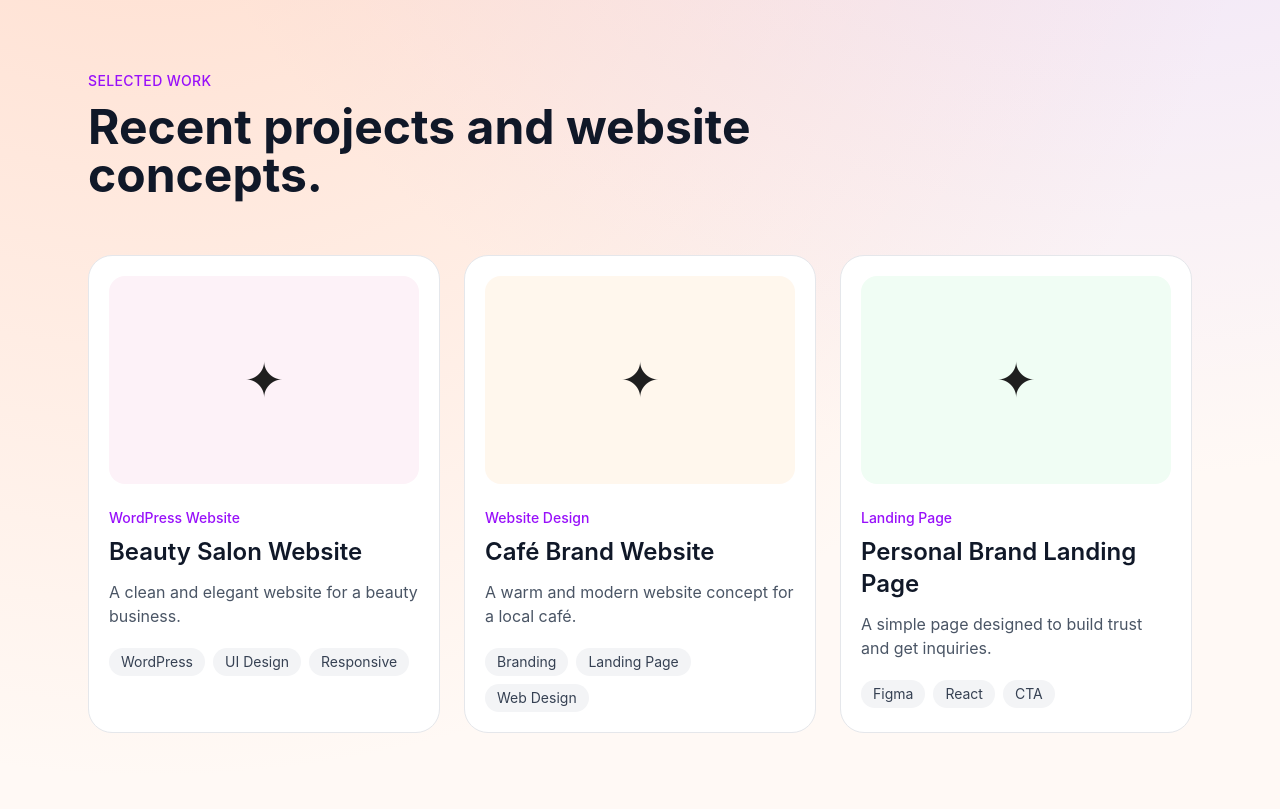
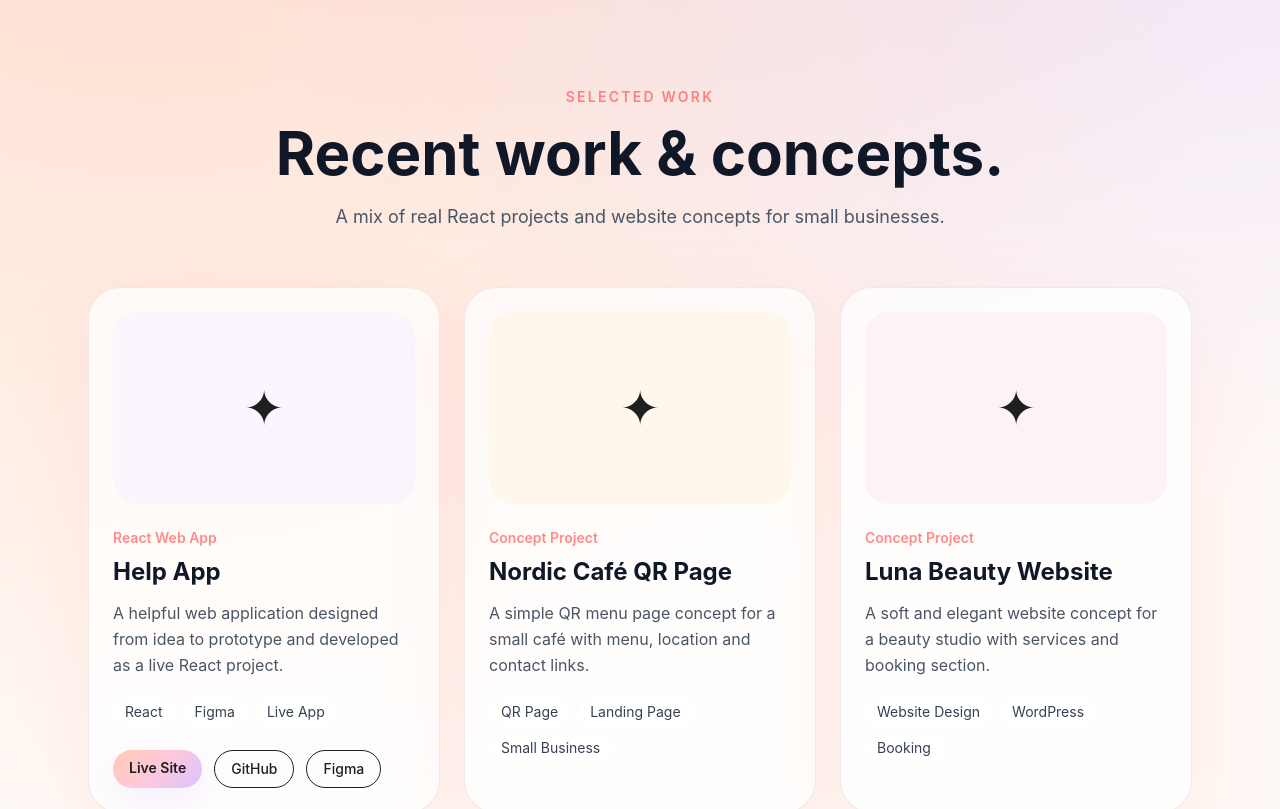
Before and after one commit to Minoo-YH/minoo-studio, a React (Vite) app: page / in a window 1280 px wide. Shown: the part 1460-2269 px from the top of the page. Built offline with nearby package versions, Linux system fonts and the light colour scheme.

Commit message:
feat: add portfolio showcase section

```diff
--- a/src/components/Projects.jsx
+++ b/src/components/Projects.jsx
@@ -1,71 +1,117 @@
-const Projects = () => {
 const projects = [
   {
-      title: "Beauty Salon Website",
-      type: "WordPress Website",
-      description: "A clean and elegant website for a beauty business.",
-      tags: ["WordPress", "UI Design", "Responsive"],
-      color: "bg-pink-50",
+    title: "Help App",
+    type: "React Web App",
+    description:
+      "A helpful web application designed from idea to prototype and developed as a live React project.",
+    tags: ["React", "Figma", "Live App"],
+    liveUrl: "https://web-project-k172.onrender.com/",
+    repoUrl: "https://github.com/MiksuNy/web-project",
+    figmaUrl:
+      "https://www.figma.com/make/qMKm053W5kn1JNJOwQ51h0/Help-App?t=hXBCaRWimu2RI1rC-1",
+    color: "bg-purple-50",
   },
   {
-      title: "Café Brand Website",
-      type: "Website Design",
-      description: "A warm and modern website concept for a local café.",
-      tags: ["Branding", "Landing Page", "Web Design"],
+    title: "Nordic Café QR Page",
+    type: "Concept Project",
+    description:
+      "A simple QR menu page concept for a small café with menu, location and contact links.",
+    tags: ["QR Page", "Landing Page", "Small Business"],
     color: "bg-orange-50",
   },
   {
-      title: "Personal Brand Landing Page",
-      type: "Landing Page",
-      description: "A simple page designed to build trust and get inquiries.",
-      tags: ["Figma", "React", "CTA"],
-      color: "bg-green-50",
+    title: "Luna Beauty Website",
+    type: "Concept Project",
+    description:
+      "A soft and elegant website concept for a beauty studio with services and booking section.",
+    tags: ["Website Design", "WordPress", "Booking"],
+    color: "bg-pink-50",
   },
 ];
 
+const Projects = () => {
   return (
-    <section className="max-w-6xl mx-auto px-6 py-20">
-      <div className="mb-14">
-        <p className="mb-3 text-sm font-medium tracking-wide text-purple-600">
+    <section id="work" className="max-w-6xl mx-auto px-6 py-24">
+      <div className="mb-14 text-center">
+        <p className="section-label mb-4 text-sm font-semibold">
           SELECTED WORK
         </p>
 
-        <h2 className="max-w-3xl text-4xl md:text-5xl font-bold text-gray-900">
-          Recent projects and website concepts.
+        <h2 className="text-4xl md:text-6xl font-bold text-gray-900">
+          Recent work & concepts.
         </h2>
+
+        <p className="mt-5 max-w-2xl mx-auto text-lg text-gray-600">
+          A mix of real React projects and website concepts for small
+          businesses.
+        </p>
       </div>
 
       <div className="grid gap-6 md:grid-cols-3">
         {projects.map((project) => (
-          <article
-            key={project.title}
-            className="group rounded-3xl border border-gray-200 bg-white p-5 transition hover:-translate-y-1 hover:shadow-xl"
-          >
+          <article key={project.title} className="art-card rounded-[32px] p-6">
             <div
-              className={`mb-6 flex h-52 items-center justify-center rounded-2xl ${project.color}`}
+              className={`mb-6 flex h-48 items-center justify-center rounded-[24px] ${project.color}`}
             >
               <span className="text-5xl">✦</span>
             </div>
 
-            <p className="mb-2 text-sm font-medium text-purple-600">
+            <p className="mb-2 text-sm font-semibold text-[#ff8a8a]">
               {project.type}
             </p>
 
-            <h3 className="mb-3 text-2xl font-semibold text-gray-900">
+            <h3 className="mb-3 text-2xl font-bold text-gray-900">
               {project.title}
             </h3>
 
-            <p className="mb-5 text-gray-600">{project.description}</p>
+            <p className="mb-5 leading-relaxed text-gray-600">
+              {project.description}
+            </p>
 
-            <div className="flex flex-wrap gap-2">
+            <div className="mb-6 flex flex-wrap gap-2">
               {project.tags.map((tag) => (
                 <span
                   key={tag}
-                  className="rounded-full bg-gray-100 px-3 py-1 text-sm text-gray-700"
+                  className="rounded-full bg-white/70 px-3 py-1 text-sm text-gray-700"
                 >
                   {tag}
                 </span>
               ))}
+            </div>
+
+            <div className="flex flex-wrap gap-3">
+              {project.liveUrl && (
+                <a
+                  href={project.liveUrl}
+                  target="_blank"
+                  rel="noreferrer"
+                  className="rounded-full soft-button px-4 py-2 text-sm font-semibold"
+                >
+                  Live Site
+                </a>
+              )}
+
+              {project.repoUrl && (
+                <a
+                  href={project.repoUrl}
+                  target="_blank"
+                  rel="noreferrer"
+                  className="rounded-full border px-4 py-2 text-sm font-medium"
+                >
+                  GitHub
+                </a>
+              )}
+
+              {project.figmaUrl && (
+                <a
+                  href={project.figmaUrl}
+                  target="_blank"
+                  rel="noreferrer"
+                  className="rounded-full border px-4 py-2 text-sm font-medium"
+                >
+                  Figma
+                </a>
+              )}
             </div>
           </article>
         ))}
```
Lines whose indentation alone changed are shown as unchanged.
